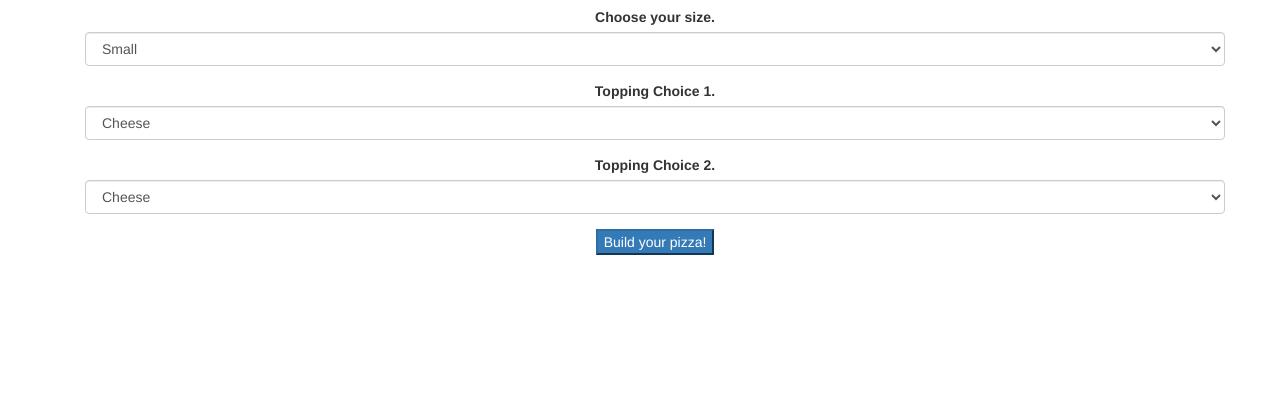
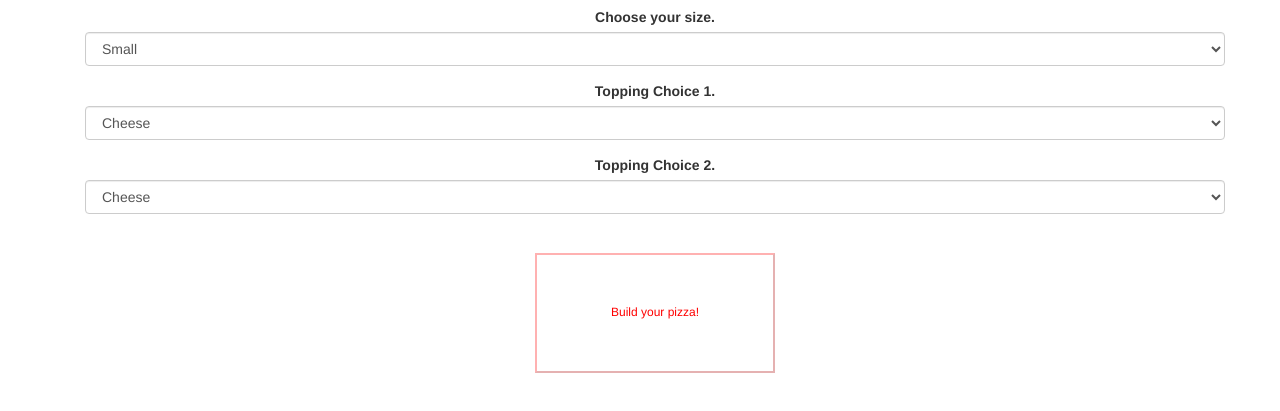
Before and after one commit to johnnymayer/pizzabuilder, a plain HTML site: page index.html in a window 1280 px wide. Shown: the part 93-504 px from the top of the page. Drawn offline with Linux system fonts and the light colour scheme.

Commit message:
Minor CSS style updates.

```diff
--- a/css/styles.css
+++ b/css/styles.css
@@ -9,3 +9,31 @@ h1 {
 li {
   list-style: none;
 }
+
+.button {
+    background-color: white; /* Green */
+    border-color: rgba(255,0,0,.30);
+    border-style: outset;
+    color: red;
+    width: 240px;
+    height: 120px;
+    padding: 48px 48px;
+    display: inline-block;
+    text-align: center;
+    display: inline-block;
+    font-size: 10px;
+    margin: 24px 16px;
+    -webkit-transition-duration: 0.4s; /* Safari */
+    transition-duration: 0.4s;
+    font-size: 12px;
+}
+
+.button:hover {
+    background-color: black;
+    color: white;
+    box-shadow: 1px 1px 140px 1px rgba(195,0,0,.5);
+    -webkit-box-shadow: 1px 1px 140px 1px rgba(195,0,0,.5);
+    -moz-box-shadow: 1px 1px 140px 1px rgba(195,249,96,.5);
+    border-width: 6px;
+    border-style: ridge;
+}
--- a/index.html
+++ b/index.html
@@ -43,7 +43,7 @@
               <option value="Donuts">Donuts</option>
             </select>
           </div>
-          <button type="submit" class=".btn-lg btn-primary">Build your pizza!</button>
+          <button type="submit" class="button">Build your pizza!</button>
         </form>
         <div class="container">
           <ul id="pizzaInfo">
```
